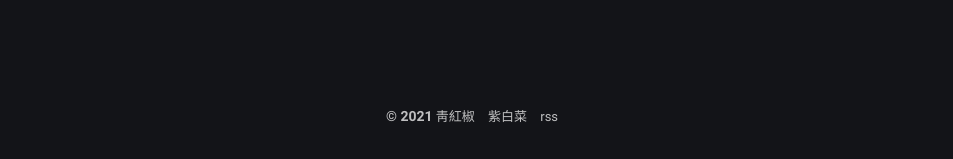
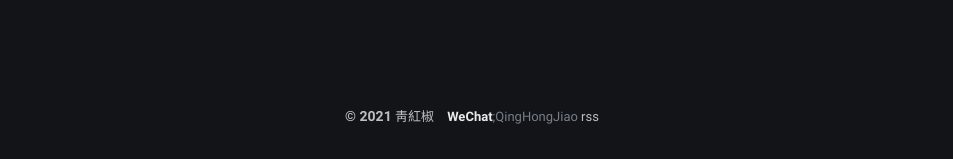
Before and after one commit to YiPianYe/yipianye.github.io, a Jekyll site: the page built from index.md, in a window 1280 px wide. Shown: the part 750-909 px from the top of the page, without its empty margins (163-1116 px from the left). Built offline with Jekyll 4.4.1, drawn with Linux system fonts in a browser that asks for light colours; comment, search, counter and statistics services are not loaded.

Commit message:
Update footer.html

```diff
--- a/_includes/footer.html
+++ b/_includes/footer.html
@@ -2,7 +2,8 @@
   <small class="footer_copyright">
   <span class="footer_item">&copy; {{ site.time | date: "%Y" }}</span>
   <a class="footer_item" href="https://qinghongjiao.com/">靑紅椒</a>
-  <a class="footer_item" href="https://zibaicai.com/">紫白菜</a>
+    <!-- 微信 -->
+    <strong>WeChat</strong>;QingHongJiao
   <a class="footer_item" href="/feed.xml">rss</a>
    <!-- 站长统计 -->
   <script type="text/javascript">document.write(unescape("%3Cspan id='cnzz_stat_icon_1273498050'%3E%3C/span%3E%3Cscript src='https://s13.cnzz.com/z_stat.php%3Fid%3D1273498050%26show%3Dpic' type='text/javascript'%3E%3C/script%3E"));</script>
```
